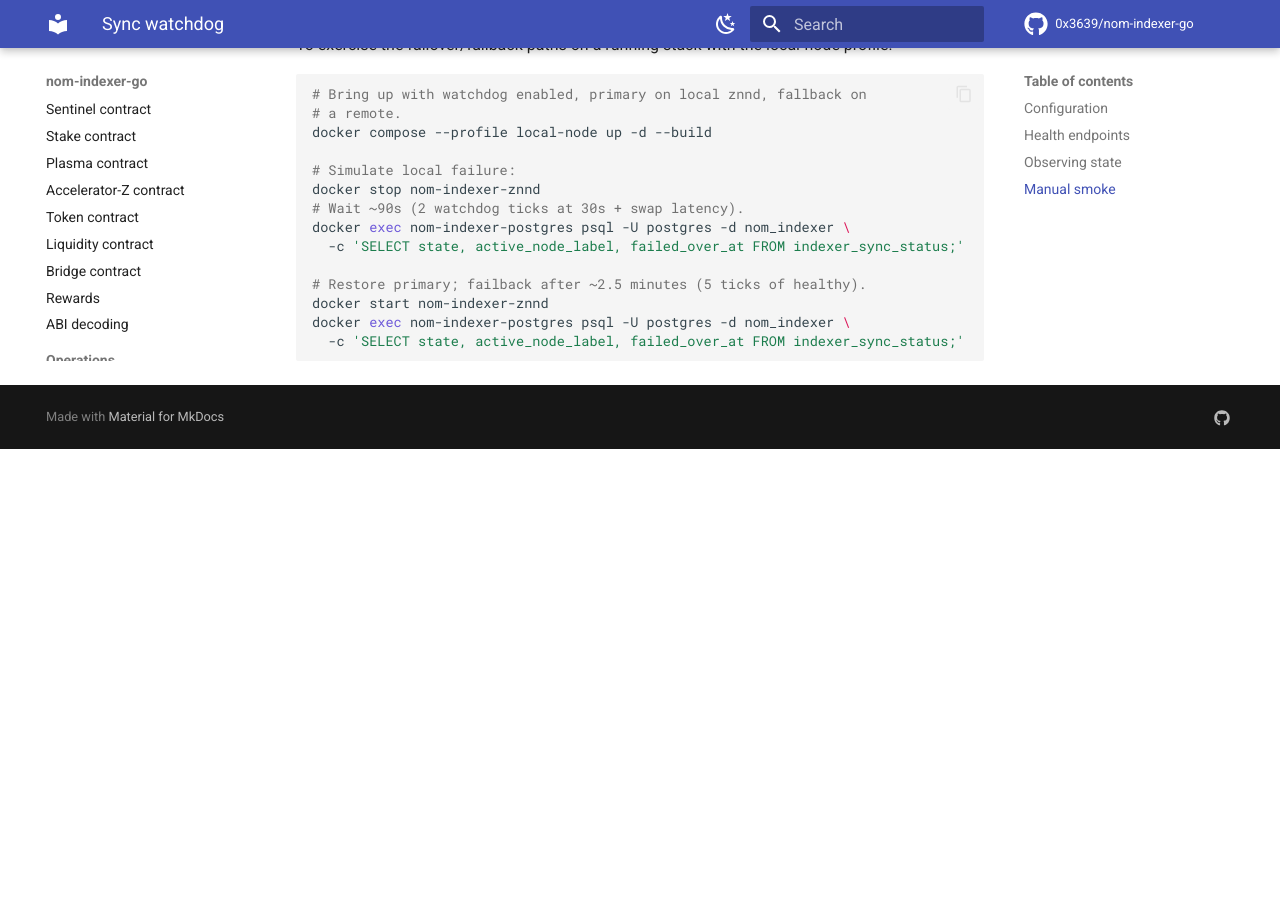
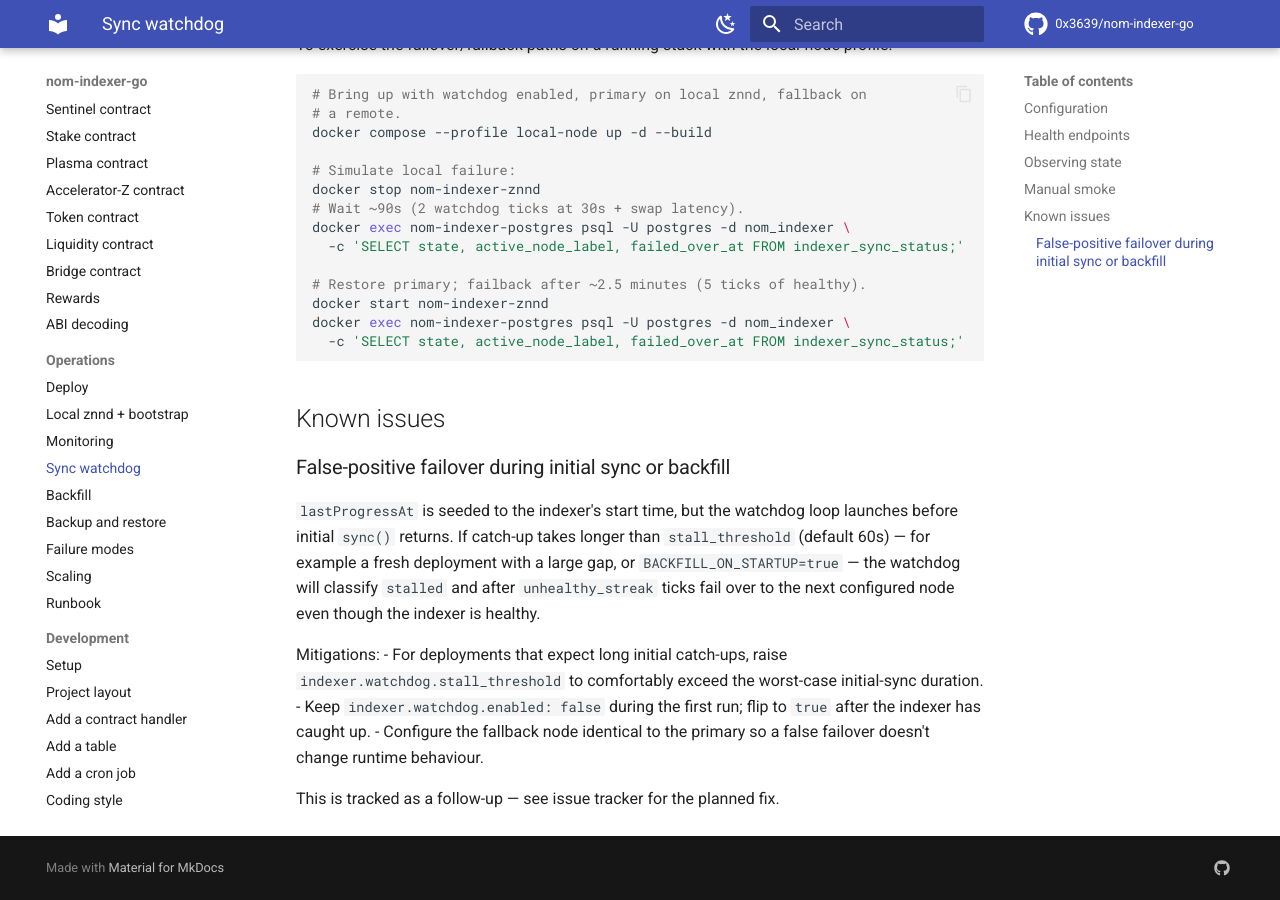
Before and after one commit to 0x3639/nom-indexer-go, an MkDocs documentation site: the page built from docs/operations/watchdog.md, in a window 1280 px wide and 900 px high, scrolled down 2125 px. Built offline with MkDocs 1.6.1 and Material for MkDocs 9.7.7, drawn with Linux system fonts in a browser that asks for light colours; comment, search, counter and statistics services are not loaded; before the commit the page ends 2574 px from its top, so only the background shows below that.

Commit message:
docs(watchdog): document false-positive failover during initial sync
Initial catch-up beyond stall_threshold can trip the watchdog before
sync() returns; document the mitigations (raise threshold, defer
enabling, or align fallback with primary) until the proper fix lands.

Co-Authored-By: Claude Opus 4.7 (1M context) <noreply@anthropic.com>

````diff
--- a/docs/operations/watchdog.md
+++ b/docs/operations/watchdog.md
@@ -108,3 +108,25 @@ docker start nom-indexer-znnd
 docker exec nom-indexer-postgres psql -U postgres -d nom_indexer \
   -c 'SELECT state, active_node_label, failed_over_at FROM indexer_sync_status;'
 ```
+
+## Known issues
+
+### False-positive failover during initial sync or backfill
+
+`lastProgressAt` is seeded to the indexer's start time, but the watchdog
+loop launches before initial `sync()` returns. If catch-up takes longer
+than `stall_threshold` (default 60s) — for example a fresh deployment
+with a large gap, or `BACKFILL_ON_STARTUP=true` — the watchdog will
+classify `stalled` and after `unhealthy_streak` ticks fail over to the
+next configured node even though the indexer is healthy.
+
+Mitigations:
+- For deployments that expect long initial catch-ups, raise
+  `indexer.watchdog.stall_threshold` to comfortably exceed the worst-case
+  initial-sync duration.
+- Keep `indexer.watchdog.enabled: false` during the first run; flip to
+  `true` after the indexer has caught up.
+- Configure the fallback node identical to the primary so a false
+  failover doesn't change runtime behaviour.
+
+This is tracked as a follow-up — see issue tracker for the planned fix.
````
